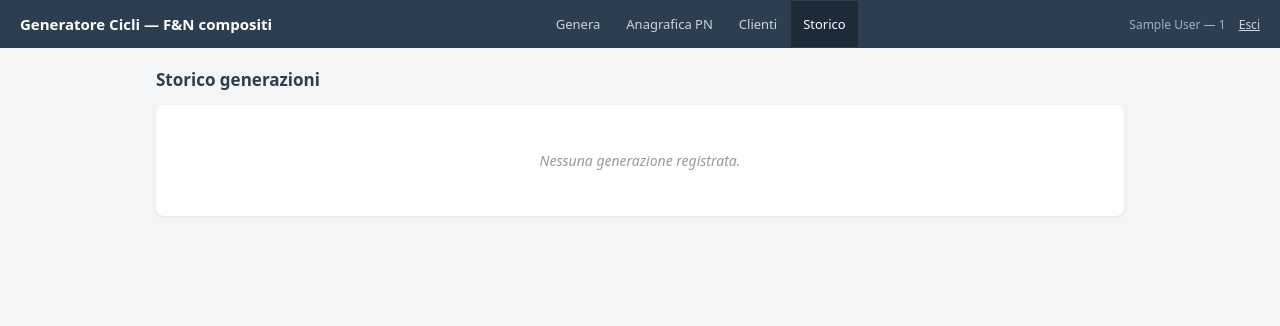
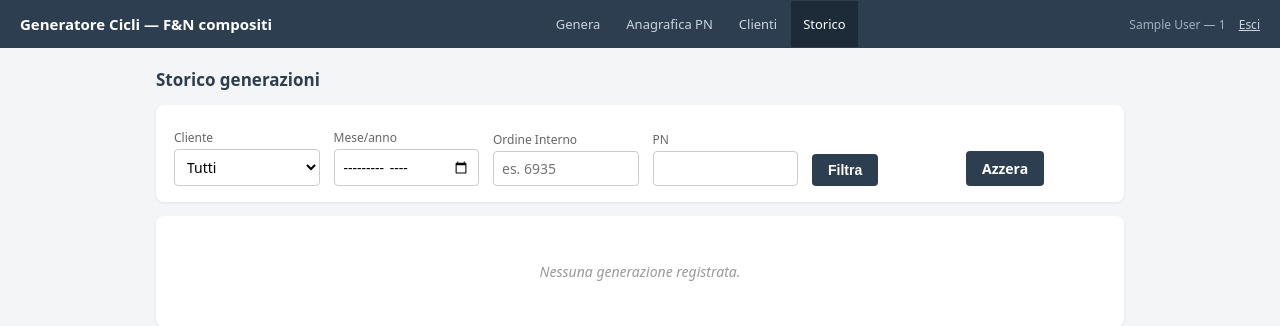
Before and after one commit to lo0re17/Generatore-Cicli-di-Lavoro, a Flask app: page /storico in a window 1280 px wide. Shown: the top 326 px of the page. Run offline with Flask 3, Linux system fonts and the light colour scheme; the visitor is signed in with stand-in values (Sample User, id 1); data that the repository does not hold is empty.

Commit message:
Storico: filtri per cliente, mese/anno, Ordine Interno, PN

```diff
--- a/web/app.py
+++ b/web/app.py
@@ -1161,7 +1161,16 @@ def _mostra_anteprima(percorso: Path, intestazioni: list[str],
 @app.route("/storico")
 @login_richiesto
 def storico():
-    return render_template("storico.html", righe=db.storico())
+    cliente = request.args.get("cliente", "")
+    mese_anno = request.args.get("mese_anno", "")
+    ordine_interno = request.args.get("ordine_interno", "")
+    pn = request.args.get("pn", "")
+    righe = db.storico_filtrato(
+        cliente_id=int(cliente) if cliente.isdigit() else None,
+        mese_anno=mese_anno, ordine_interno=ordine_interno, pn=pn)
+    return render_template("storico.html", righe=righe, clienti=db.clienti(),
+                           filtro_cliente=cliente, filtro_mese_anno=mese_anno,
+                           filtro_oi=ordine_interno, filtro_pn=pn)
 
 
 if __name__ == "__main__":
--- a/web/db.py
+++ b/web/db.py
@@ -396,6 +396,37 @@ def storico(limite: int = 100) -> list[sqlite3.Row]:
             (limite,)).fetchall()
 
 
+def storico_filtrato(cliente_id: int | None = None, mese_anno: str = "",
+                     ordine_interno: str = "", pn: str = "",
+                     limite: int = 300) -> list[sqlite3.Row]:
+    """Storico generazioni con filtri opzionali: cliente (via anagrafica_pn),
+    mese/anno (formato 'AAAA-MM'), Ordine Interno (contiene) e PN (contiene)."""
+    sql = """
+        SELECT lg.*, c.nome AS cliente_nome
+        FROM log_generazione lg
+        LEFT JOIN anagrafica_pn a ON a.pn = lg.pn
+        LEFT JOIN cliente c ON c.id = a.cliente_id
+        WHERE 1 = 1
+    """
+    parametri: list = []
+    if cliente_id is not None:
+        sql += " AND a.cliente_id = ?"
+        parametri.append(cliente_id)
+    if mese_anno:
+        sql += " AND substr(lg.quando, 1, 7) = ?"
+        parametri.append(mese_anno)
+    if ordine_interno:
+        sql += " AND lg.ordine_interno LIKE ?"
+        parametri.append(f"%{ordine_interno}%")
+    if pn:
+        sql += " AND lg.pn LIKE ?"
+        parametri.append(f"%{pn}%")
+    sql += " ORDER BY lg.id DESC LIMIT ?"
+    parametri.append(limite)
+    with connessione() as conn:
+        return conn.execute(sql, parametri).fetchall()
+
+
 # ---------------------------------------------------------- progressivo RIQ
 def prossimo_progressivo_riq(anno: str, quanti: int = 1) -> list[int]:
     """Riserva ``quanti`` numeri progressivi RIQ per l'anno dato.
--- a/web/templates/storico.html
+++ b/web/templates/storico.html
@@ -4,6 +4,40 @@
 {% block contenuto %}
 
 <h2>Storico generazioni</h2>
+
+<div class="card">
+  <form method="get" action="{{ url_for('storico') }}">
+    <div class="riga" style="align-items:flex-end">
+      <div>
+        <label>Cliente</label>
+        <select name="cliente">
+          <option value="">Tutti</option>
+          {% for c in clienti %}
+            <option value="{{ c.id }}" {% if filtro_cliente == c.id|string %}selected{% endif %}>{{ c.nome }}</option>
+          {% endfor %}
+        </select>
+      </div>
+      <div>
+        <label>Mese/anno</label>
+        <input type="month" name="mese_anno" value="{{ filtro_mese_anno }}">
+      </div>
+      <div>
+        <label>Ordine Interno</label>
+        <input name="ordine_interno" value="{{ filtro_oi }}" placeholder="es. 6935">
+      </div>
+      <div>
+        <label>PN</label>
+        <input name="pn" value="{{ filtro_pn }}">
+      </div>
+      <div style="flex:0">
+        <button type="submit">Filtra</button>
+      </div>
+      <div style="flex:0">
+        <a href="{{ url_for('storico') }}" class="chiaro bottone">Azzera</a>
+      </div>
+    </div>
+  </form>
+</div>
 
 {% if righe %}
 <div class="card" style="overflow-x:auto">
@@ -13,6 +47,7 @@
         <th>Data/ora</th>
         <th>Utente</th>
         <th>PN</th>
+        <th>Cliente</th>
         <th>Tipo</th>
         <th>Ordine Interno</th>
         <th>Qty</th>
@@ -25,6 +60,7 @@
         <td style="white-space:nowrap">{{ r.quando[:16].replace('T', ' ') }}</td>
         <td>{{ r.username }}</td>
         <td>{{ r.pn }}</td>
+        <td>{{ r.cliente_nome or '—' }}</td>
         <td>
           {% if 'riq' in r.tipi_documento %}
             <span class="badge ok">ODL + RIQ</span>
```
